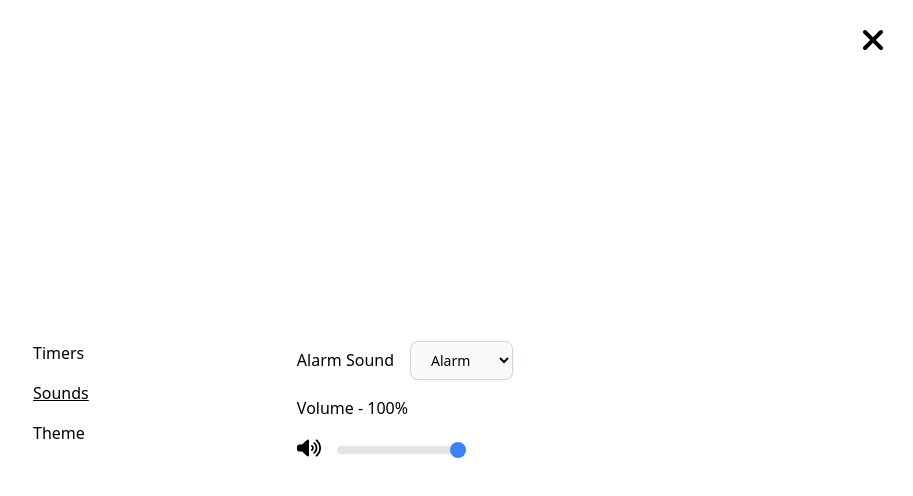
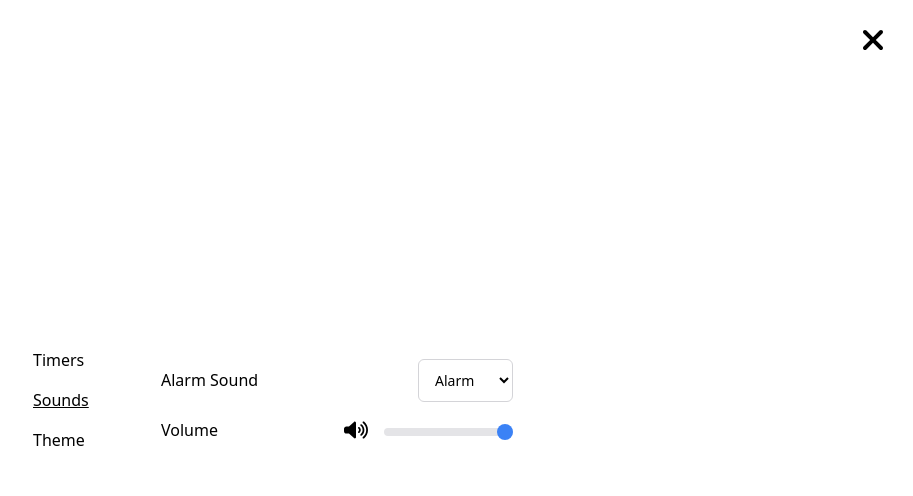
Before and after one commit to jas9n/pomodoro, a React (Vite) app in the folder frontend/: page /settings in a window 1280 px wide. Both pictures are taken after a click on the element "Sounds". Shown: the top 496 px of the page, without its empty margins (367-1280 px from the left). Built offline with nearby package versions, Linux system fonts and the light colour scheme.

Commit message:
more minimal styles

```diff
--- a/frontend/src/pages/Settings.jsx
+++ b/frontend/src/pages/Settings.jsx
@@ -207,13 +207,13 @@ function Settings() {
 
           <p onClick={() => setActiveTab('theme')} className={`tab ${activeTab === 'theme' ? 'underline' : ''}`}>Theme</p>
         </div>
-        <div className="flex">
+        <div className="flex justify-end item-center w-[22rem]">
           {activeTab === 'timer' && (
-            <div className="flex space-x-8">
+            <div className="w-full flex justify-between items-center">
               <div>
                 <label>Pomodoro</label>
                 <input
-                  className='block py-2.5 px-3 mt-2.5 w-24 text-sm bg-transparent rounded-md border border-solid border-gray-300 appearance-none focus:outline-none focus:ring-0 focus:border-blue-500'
+                  className='block py-2.5 px-3 mt-2.5 w-24 text-sm bg-transparent rounded-md border border-solid border-zinc-300 appearance-none focus:outline-none focus:ring-0 focus:border-blue-500'
                   type="text"
                   inputMode="numeric"
                   value={inputValues.pomodoro}
@@ -225,7 +225,7 @@ function Settings() {
               <div>
                 <label>Short Break</label>
                 <input
-                  className='block py-2.5 px-3 mt-2.5 w-24 text-sm bg-transparent rounded-md border border-solid border-gray-300 appearance-none focus:outline-none focus:ring-0 focus:border-blue-500'
+                  className='block py-2.5 px-3 mt-2.5 w-24 text-sm bg-transparent rounded-md border border-solid border-zinc-300 appearance-none focus:outline-none focus:ring-0 focus:border-blue-500'
                   type="text"
                   inputMode="numeric"
                   value={inputValues.shortBreak}
@@ -237,7 +237,7 @@ function Settings() {
               <div>
                 <label>Long Break</label>
                 <input
-                  className='block py-2.5 px-3 mt-2.5 w-24 text-sm bg-transparent rounded-md border border-solid border-gray-300 appearance-none focus:outline-none focus:ring-0 focus:border-blue-500'
+                  className='block py-2.5 px-3 mt-2.5 w-24 text-sm bg-transparent rounded-md border border-solid border-zinc-300 appearance-none focus:outline-none focus:ring-0 focus:border-blue-500'
                   type="text"
                   inputMode="numeric"
                   value={inputValues.longBreak}
@@ -249,17 +249,17 @@ function Settings() {
             </div>
           )}
           {activeTab === 'sound' && (
-       <div className="flex flex-col justify-start items-start space-y-4">
+       <div className="w-full flex flex-col justify-center items-end space-y-4">
        {/* Styled Select Dropdown */}
-       <div className="flex justify-center items-center space-x-4">
+       <div className="w-full flex justify-between items-center">
          <p className="">Alarm Sound</p>
          <select
            value={soundSettings.selectedSound}
            onChange={(e) => handleSoundChange(e.target.value)}
-           className="bg-gray-50 border border-gray-300 text-sm rounded-lg shadow-sm px-4 py-2 focus:ring-blue-500 focus:border-blue-500 transition"
+           className="bg-background border border-solid border-zinc-300 text-sm rounded-md px-3 py-2.5 focus:ring-0 focus:border-blue-500 transition"
          >
            {Object.entries(SOUNDS).map(([value, { label }]) => (
-             <option key={value} value={value} className="text-gray-700">
+             <option key={value} value={value} className="text-color">
                {label}
              </option>
            ))}
@@ -267,8 +267,8 @@ function Settings() {
        </div>
 
        {/* Styled Volume Control */}
-       <div className="volume-control space-y-4">
-  <p className="">Volume - {soundSettings.volume}%</p>
+       <div className="w-full flex justify-between items-center ">
+  <p className="">Volume</p>
   <div className="flex items-center space-x-4">
     {/* Mute/Unmute Button */}
     <button
@@ -276,9 +276,9 @@ function Settings() {
       className="transition"
     >
       {soundSettings.isMuted ? (
+        <VolumeOffIcon className="fill-color w-6 h-6" />
+      ) : (
         <VolumeOnIcon className="fill-color w-6 h-6" />
-      ) : (
-        <VolumeOffIcon className="fill-color w-6 h-6" />
       )}
     </button>
 
@@ -288,12 +288,11 @@ function Settings() {
         type="range"
         min="0"
         max="100"
-        value={soundSettings.volume}
+        value={soundSettings.isMuted ? '0' : soundSettings.volume}
         onChange={(e) => handleVolumeChange(e.target.value)}
         disabled={soundSettings.isMuted}
         className={`
-          appearance-none w-full h-2 rounded-lg cursor-pointer
-          ${soundSettings.isMuted ? 'bg-secondary' : 'bg-primary'}
+          appearance-none w-full h-2 rounded-lg cursor-pointer bg-primary
           accent-blue-500
         `}
       />
@@ -306,7 +305,7 @@ function Settings() {
             width: 16px;
             border: none;
             border-radius: 50%;
-            background: ${soundSettings.isMuted ? '#A0AEC0' : '#3b82f6'};
+            background: ${soundSettings.isMuted ? '#71717a' : '#3b82f6'};
             cursor: pointer;
           }
           input[type="range"]::-moz-range-thumb {
@@ -314,7 +313,7 @@ function Settings() {
             width: 16px;
             border: none;
             border-radius: 50%;
-            background: ${soundSettings.isMuted ? '#A0AEC0' : '#3b82f6'};
+            background: ${soundSettings.isMuted ? '#71717a' : '#3b82f6'};
             cursor: pointer;
           }
         `}
@@ -327,7 +326,7 @@ function Settings() {
      </div>
       )}
       {activeTab === 'theme' && (
-        <div className='flex justify-center items-center space-x-3'>
+        <div className='w-full flex justify-between items-center space-x-3'>
           <p>Dark Mode</p>
           <div className={`relative w-10 h-6 flex items-center ${theme === 'dark' ? 'bg-blue-500' : 'bg-gray-300'} rounded-full p-1 cursor-pointer transition`} onClick={toggleGlobalTheme}>
             <div className={`h-4 w-4 bg-white rounded-full shadow-md transform ${theme === 'dark' ? 'translate-x-4' : ''} transition`}></div>
```
Also changed, not shown: frontend/src/assets/icons/volume-off.svg, frontend/src/assets/icons/volume-on.svg.
